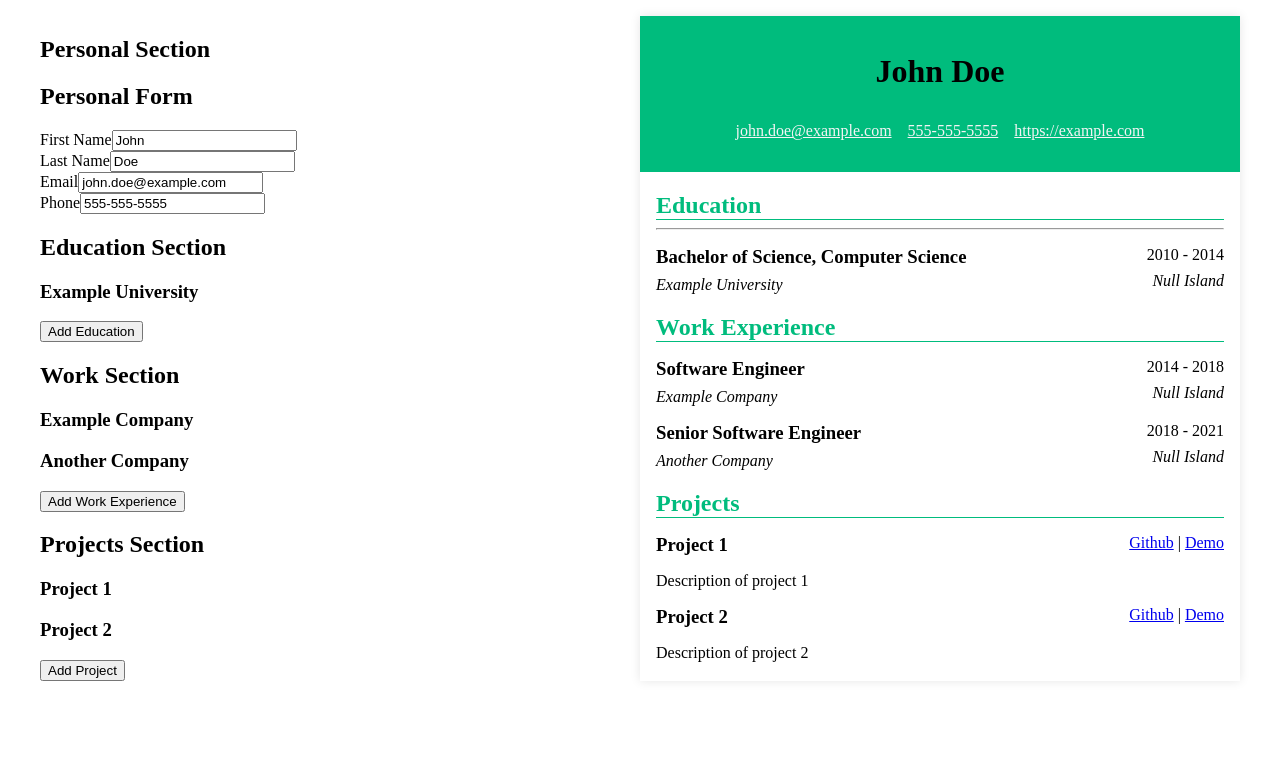
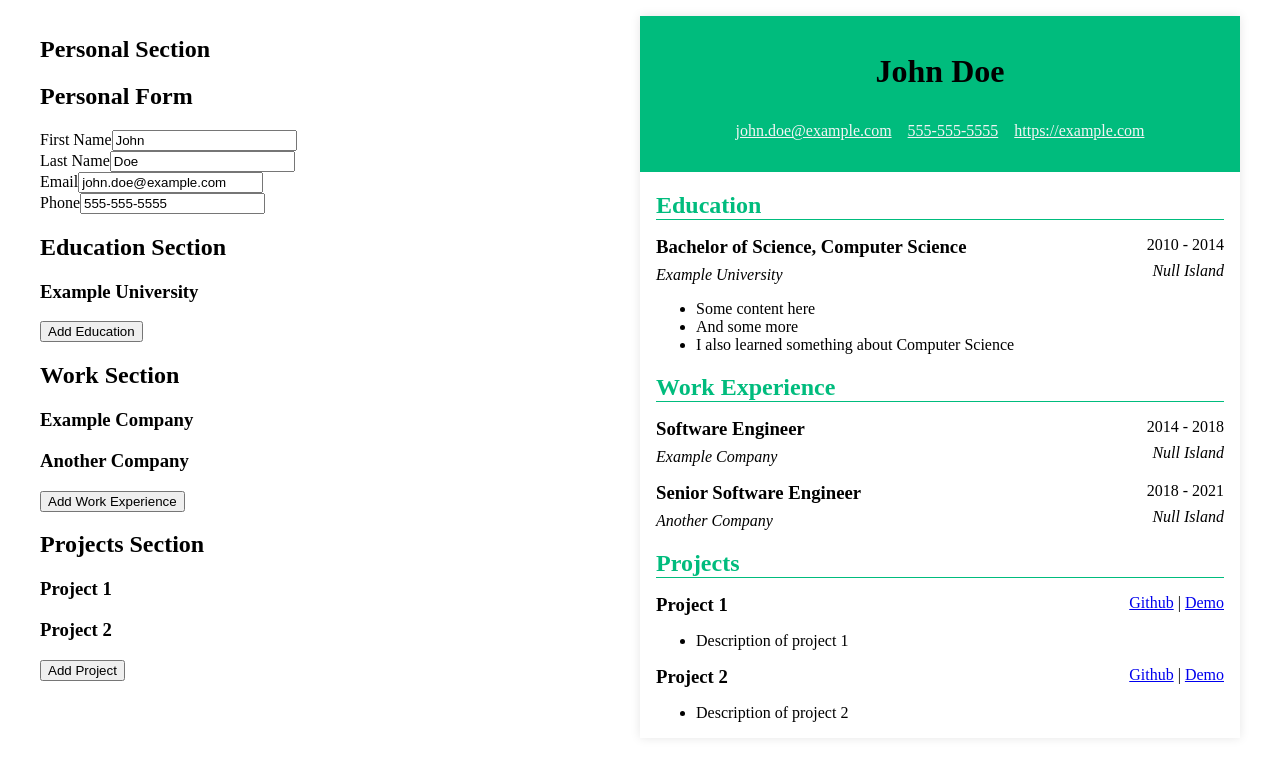
Before and after one commit to Asartea/odin-cv-v2, a React (Vite) app: page / in a window 1280 px wide. Shown: the top 760 px of the page. Built offline with nearby package versions, Linux system fonts and the light colour scheme.

Commit message:
pretty print descriptions

```diff
--- /dev/null
+++ b/src/components/PrettyPrintDescription.tsx
@@ -0,0 +1,15 @@
+function PrettyPrintDescription({ description }: { description: string }) {
+    const descriptionLines = description
+        .split("\n")
+        .filter(Boolean)
+        .map((line) => line.replaceAll("-", "").trim());
+    return (
+        <ul>
+            {descriptionLines.map((line, index) => (
+                <li key={index}>{line}</li>
+            ))}
+        </ul>
+    );
+}
+
+export default PrettyPrintDescription;
--- a/src/components/education/EducationPreview.tsx
+++ b/src/components/education/EducationPreview.tsx
@@ -1,4 +1,5 @@
 import { EducationDataSection } from "../../App";
+import PrettyPrintDescription from "../PrettyPrintDescription";
 
 type EducationPreviewProps = {
     educations: EducationDataSection;
@@ -8,7 +9,6 @@ function EducationPreview({ educations }: EducationPreviewProps) {
     return (
         <div className="education-preview preview">
             <h2>Education</h2>
-            <hr />
             {Object.entries(educations).map(
                 ([key, education]) =>
                     education.school && (
@@ -29,7 +29,9 @@ function EducationPreview({ educations }: EducationPreviewProps) {
                                 </div>
                             </div>
                             <div className="description">
-                                <p>{education.description}</p>
+                                <PrettyPrintDescription
+                                    description={education.description}
+                                />
                             </div>
                         </div>
                     ),
--- a/src/components/projects/ProjectPreview.tsx
+++ b/src/components/projects/ProjectPreview.tsx
@@ -1,4 +1,5 @@
 import { ProjectDataSection } from "../../App";
+import PrettyPrintDescription from "../PrettyPrintDescription";
 
 type ProjectPreviewProps = {
     projects: ProjectDataSection;
@@ -39,7 +40,9 @@ function ProjectPreview({ projects }: ProjectPreviewProps) {
                                 </div>
                             </div>
                             {project.description && (
-                                <p>{project.description}</p>
+                                <PrettyPrintDescription
+                                    description={project.description}
+                                />
                             )}
                         </div>
                     ),
--- a/src/components/work/WorkPreview.tsx
+++ b/src/components/work/WorkPreview.tsx
@@ -1,4 +1,6 @@
 import { WorkExperienceDataSection } from "../../App";
+import PrettyPrintDescription from "../PrettyPrintDescription";
+
 type WorkPreviewProps = {
     experiences: WorkExperienceDataSection;
 };
@@ -24,7 +26,9 @@ function WorkPreview({ experiences }: WorkPreviewProps) {
                                 </div>
                             </div>
                             <div className="description">
-                                <p>{experience.description}</p>
+                                <PrettyPrintDescription
+                                    description={experience.description}
+                                />
                             </div>
                         </div>
                     ),
--- a/src/defaultData.ts
+++ b/src/defaultData.ts
@@ -14,7 +14,7 @@ const defaultData = {
             start: "2010",
             end: "2014",
             subject: "Computer Science",
-            description: "",
+            description: "Some content here \n And some more \n I also learned something about Computer Science",
             collapsed: true,
         }
     },
```
Also changed, not shown: tsconfig.json (+5 -3 lines).
